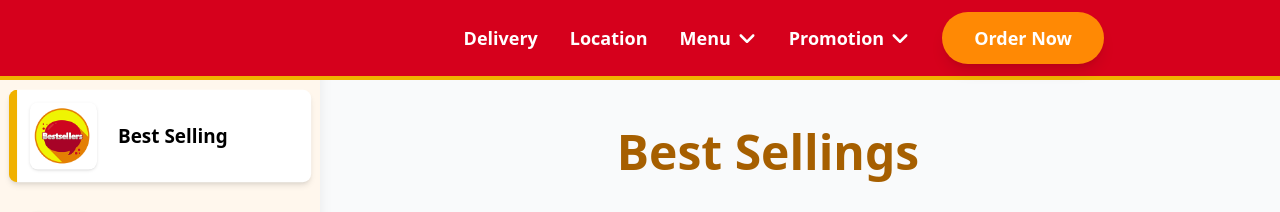
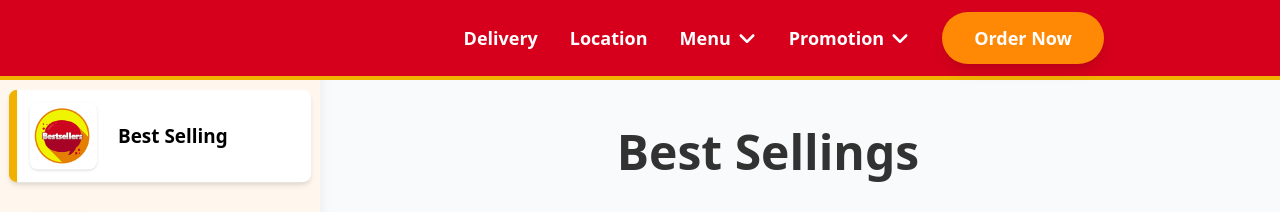
Before and after one commit to AdieDev0/Jollibee---static, a React (Vite) app in the folder jollibee/: page /ViewMenu in a window 1280 px wide. Shown: the top 212 px of the page. Built offline with nearby package versions, Linux system fonts and the light colour scheme.

Commit message:
style: update text color in New Products and View Menu components

```diff
--- a/jollibee/src/components/NewProduct.jsx
+++ b/jollibee/src/components/NewProduct.jsx
@@ -44,7 +44,7 @@ const NewProduct = () => {
 
     {/* Main Content */}
     <div className="flex-1 p-6 md:p-12">
-      <p className="text-center font-extrabold text-4xl md:text-5xl text-yellow-700 mb-12">
+      <p className="text-center font-extrabold text-4xl md:text-5xl text-black/80 mb-12">
         New Products
       </p>
 
--- a/jollibee/src/components/ViewMenu.jsx
+++ b/jollibee/src/components/ViewMenu.jsx
@@ -110,7 +110,7 @@ const ViewMenu = () => {
 
       {/* Main Content */}
       <div className="flex-1 p-6 md:p-12">
-        <p className="text-center font-extrabold text-4xl md:text-5xl text-yellow-700 mb-12">
+        <p className="text-center font-extrabold text-4xl md:text-5xl text-black/80 mb-12">
           Best Sellings
         </p>
 
```
